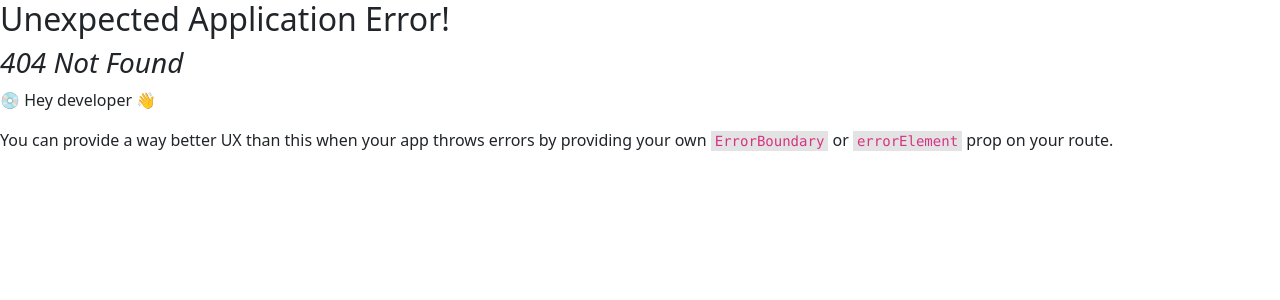
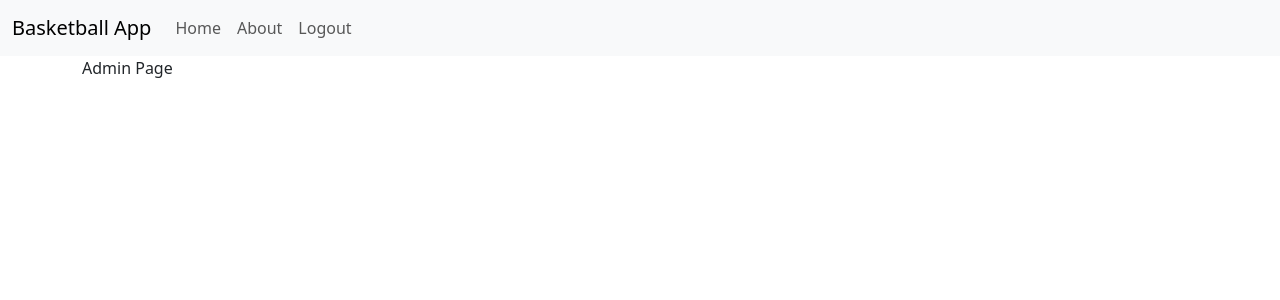
Before and after one commit to yogendraraj02/Basketball-App, a React (Vite) app: page /admin in a window 1280 px wide. Before the commit this address had no page. Shown: the top 300 px of the page. Built offline with nearby package versions, Linux system fonts and the light colour scheme; sample sign-in values are in the browser's storage.

Commit message:
completed till challenge 24 - protected routes

```diff
--- a/src/components/Nav.jsx
+++ b/src/components/Nav.jsx
@@ -1,11 +1,19 @@
-import { useState } from "react"
-import { NavLink } from "react-router-dom";
+import { useContext, useState } from "react"
+import { NavLink, useNavigate } from "react-router-dom";
+import { AuthContext } from "../contexts/auth.context";
 
 function Nav() {
-
+    const {isLoggedIn,setIsLoggedIn} = useContext(AuthContext);
+    const navigate = useNavigate();
     const [showMenu, setShowMenu] = useState(false);
     function toggleMenu() {
         setShowMenu(prevValue => !prevValue);
+    }
+    const logout = () => {
+        localStorage.removeItem("jwt");
+        setIsLoggedIn(false);
+
+        navigate("/");
     }
     return (
         <div>
@@ -38,7 +46,8 @@ function Nav() {
                                     About
                                 </NavLink>
                             </li>
-                            <li className="nav-item">
+                            {!isLoggedIn && (<>
+                                <li className="nav-item">
                                 <NavLink to="/register" className="nav-link">
                                     Register
                                 </NavLink>
@@ -48,6 +57,14 @@ function Nav() {
                                     Login
                                 </NavLink>
                             </li>
+                            </>)}
+                            {isLoggedIn && <>
+                                <li className="nav-item">
+                                <button onClick={logout} className="nav-link">
+                                    Logout
+                                </button>
+                            </li>
+                            </>}
                         </ul>
                     </div>
                 </div>
--- /dev/null
+++ b/src/components/ProtectedRoute.jsx
@@ -0,0 +1,15 @@
+import  { useContext } from "react";
+import { AuthContext } from "../contexts/auth.context";
+import { Navigate } from "react-router-dom";
+
+const ProtectedRoute = ({ children }) => {
+  const { isLoggedIn } = useContext(AuthContext);
+
+  if (!isLoggedIn) {
+    return <Navigate replace to="/login" />;
+  }
+
+  return children;
+};
+
+export default ProtectedRoute;
--- /dev/null
+++ b/src/contexts/auth.context.jsx
@@ -0,0 +1,16 @@
+import { createContext, useState } from "react";
+
+export const AuthContext = createContext();
+
+const AuthProvider = ({ children }) => {
+  const [isLoggedIn, setIsLoggedIn] = useState(
+    localStorage.getItem("jwt") != null
+  );
+  return (
+    <AuthContext.Provider value={{ isLoggedIn, setIsLoggedIn }}>
+      {children}
+    </AuthContext.Provider>
+  );
+};
+
+export default AuthProvider;
--- /dev/null
+++ b/src/pages/Admin.jsx
@@ -0,0 +1,8 @@
+
+function Admin() {
+  return (
+    <div>Admin Page</div>
+  )
+}
+
+export default Admin
--- a/src/pages/Home.jsx
+++ b/src/pages/Home.jsx
@@ -1,7 +1,10 @@
+import { useContext } from "react"
+import { AuthContext } from "../contexts/auth.context"
 
 function Home() {
+  const {isLoggedIn} = useContext(AuthContext)
   return (
-    <div>HomePage</div>
+    <div>HomePage : {isLoggedIn ? 'auth' : 'not-auth'}</div>
   )
 }
 
--- a/src/pages/Login.jsx
+++ b/src/pages/Login.jsx
@@ -1,7 +1,10 @@
-import  { useState } from "react";
+import  { useContext, useState } from "react";
 import { useNavigate } from "react-router-dom";
+import { AuthContext } from "../contexts/auth.context";
 
 const Login = () => {
+  const {setIsLoggedIn} = useContext(AuthContext);
+
   const [email, setEmail] = useState("");
   const [password, setPassword] = useState("");
   const [loginFailed, setLoginFailed] = useState(false);
@@ -23,6 +26,9 @@ const Login = () => {
     });
 
     if (response.status == 200) {
+      const json = await response.json();
+      localStorage.setItem("jwt", json.data.token);
+      setIsLoggedIn(true);
       navigate("/admin");
       return;
     }
```
Also changed, not shown: src/main.jsx (+10 -1 lines).
